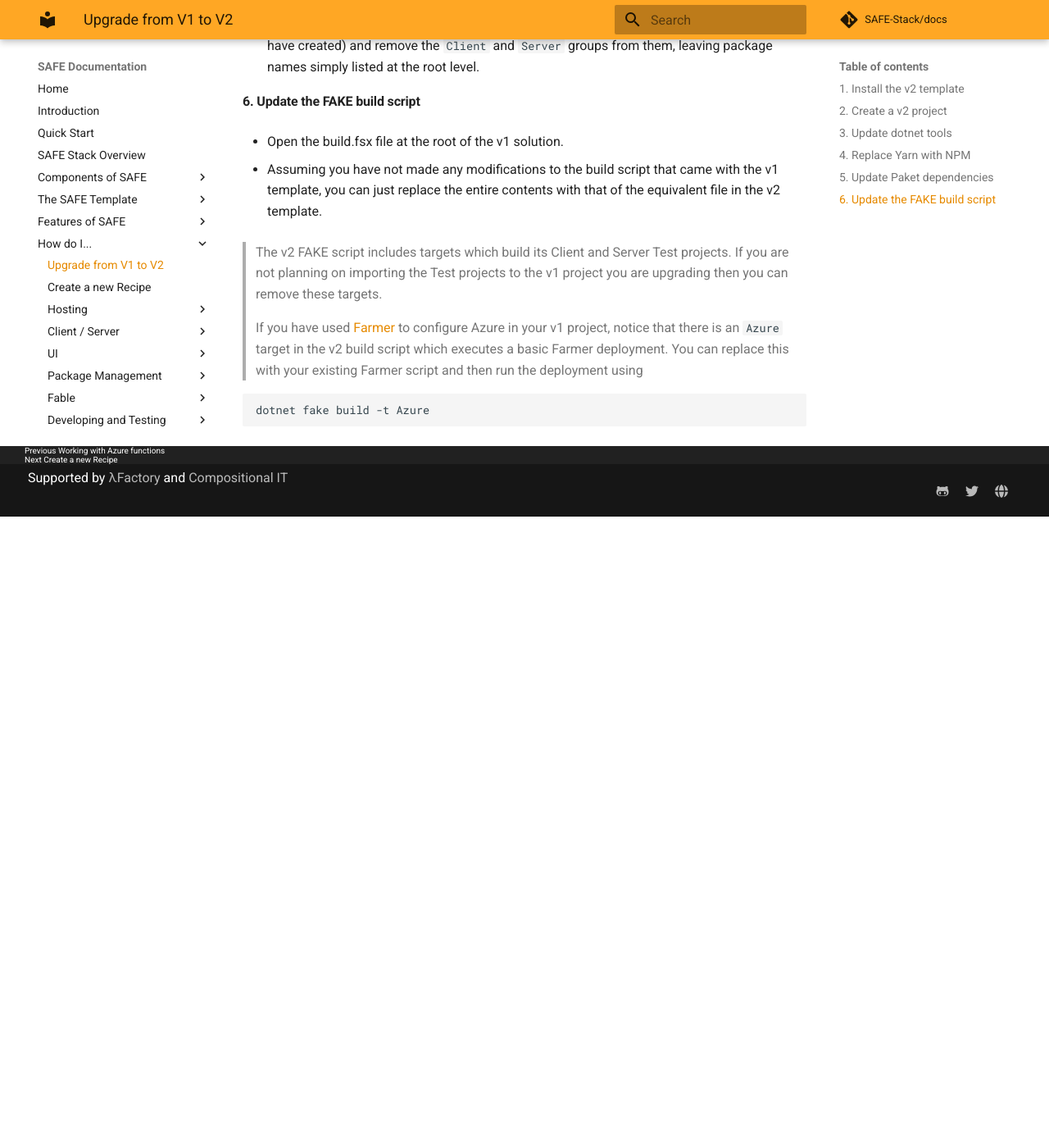
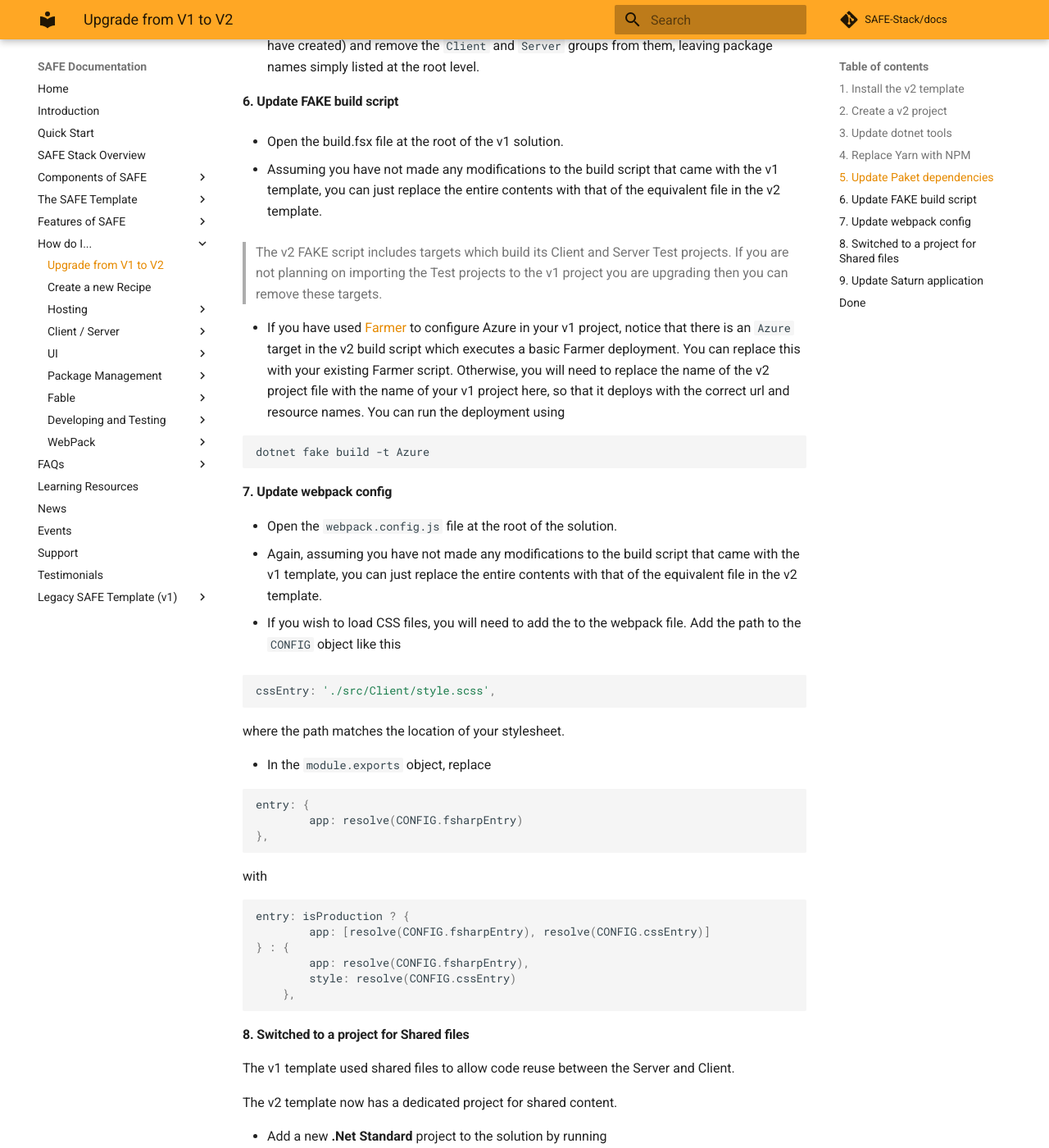
Before and after one commit to SAFE-Stack/docs, an MkDocs documentation site: the page built from docs/recipes/upgrading/v1-to-v2.md, in a window 1280 px wide and 1400 px high, scrolled down 1800 px. Shown: the whole window at 82% size. Built offline with MkDocs 1.6.1 and Material for MkDocs 9.7.7, drawn with Linux system fonts in a browser that asks for light colours; comment, search, counter and statistics services are not loaded; before the commit the page ends 2430 px from its top, so only the background shows below that; some of the changed text lies outside the part shown.

Commit message:
Switch to project for Shared, update Saturn application

````diff
--- a/docs/recipes/upgrading/v1-to-v2.md
+++ b/docs/recipes/upgrading/v1-to-v2.md
@@ -72,7 +72,99 @@
 
 > The v2 FAKE script includes targets which build its Client and Server Test projects. If you are not planning on importing the Test projects to the v1 project you are upgrading then you can remove these targets.
 
-> If you have used [Farmer](https://compositionalit.github.io/farmer/) to configure Azure in your v1 project, notice that there is an `Azure` target in the v2 build script which executes a basic Farmer deployment. You can replace this with your existing Farmer script and then run the deployment using
+- If you have used [Farmer](https://compositionalit.github.io/farmer/) to configure Azure in your v1 project, notice that there is an `Azure` target in the v2 build script which executes a basic Farmer deployment. You can replace this with your existing Farmer script. Otherwise, you will need to replace the name of the v2 project file with the name of your v1 project here, so that it deploys with the correct url and resource names. You can run the deployment using
 ```powershell
 dotnet fake build -t Azure
 ```
+
+
+#### 7. Update webpack config
+
+- Open the `webpack.config.js` file at the root of the solution.
+- Again, assuming you have not made any modifications to the build script that came with the v1 template, you can just replace the entire contents with that of the equivalent file in the v2 template.
+
+- If you wish to load CSS files, you will need to add the to the webpack file. Add the path to the `CONFIG` object like this
+```javascript
+cssEntry: './src/Client/style.scss',
+```
+where the path matches the location of your stylesheet.
+
+- In the `module.exports` object, replace
+```javascript
+entry: {
+        app: resolve(CONFIG.fsharpEntry)
+},
+```
+with
+```javascript
+entry: isProduction ? {
+        app: [resolve(CONFIG.fsharpEntry), resolve(CONFIG.cssEntry)]
+} : {
+        app: resolve(CONFIG.fsharpEntry),
+        style: resolve(CONFIG.cssEntry)
+    },
+```
+
+#### 8. Switched to a project for Shared files
+
+The v1 template used shared files to allow code reuse between the Server and Client.
+
+The v2 template now has a dedicated project for shared content.
+
+- Add a new **.Net Standard** project to the solution by running
+```powershell
+cd src
+dotnet new ClassLib -lang F# -o Shared
+cd ..
+dotnet sln add src/Shared
+```
+
+- Remove the 'Library.fs' module and Add the **Shared.fs** module (And any other shared files you have been using) to the project.
+
+- Reference the Shared project from the Server and Client projects (and any others which need to access shared content) by running the commands
+
+```powershell
+dotnet add Client reference Shared
+dotnet add Server reference Shared
+```
+
+etc.
+
+#### 9. Update Saturn application
+
+- Open the `Server.fs` module at the root of the **Server** project.
+- Delete the following content:
+```fsharp
+let tryGetEnv key =
+    match Environment.GetEnvironmentVariable key with
+    | x when String.IsNullOrWhiteSpace x -> None
+    | x -> Some x
+
+let publicPath = Path.GetFullPath "../Client/public"
+
+let port =
+    "SERVER_PORT"
+    |> tryGetEnv |> Option.map uint16 |> Option.defaultValue 8085us
+```
+- In the Saturn `application` expression, replace
+```fsharp
+url ("http://0.0.0.0:" + port.ToString() + "/")
+```
+with
+```fsharp
+url "http://0.0.0.0:8085"
+```
+and
+```fsharp
+use_static publicPath
+```
+with
+```fsharp
+use_static "public"
+```
+
+## Done
+
+That should be everything you need to do.
+
+If you have problems loading your website, carefully check that you haven't missed out any javascript or nuget packages when overwriting the paket and package files. The console output will usually give you a good guide if this is the case.
````
Also changed, not shown: other parts of docs/recipes/upgrading/v1-to-v2.md (+1 -1 lines).
